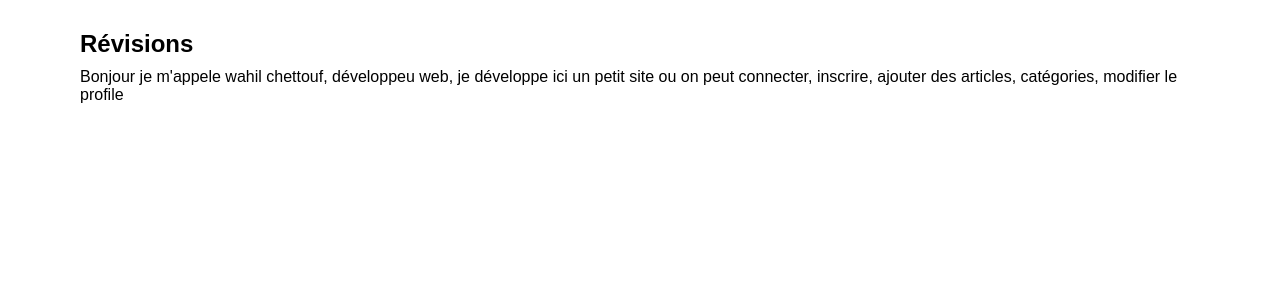
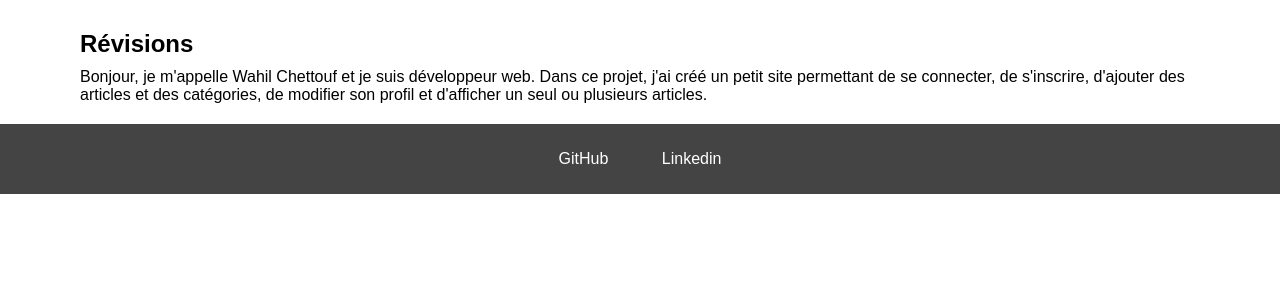
Before and after one commit to Wahil-dev/projet-revisions, a PHP site: page /index.php in a window 1280 px wide. Shown: the part 70-370 px from the top of the page. Run offline with PHP 8.4, Linux system fonts and the light colour scheme.

Commit message:
footer / style / Fin du projet v0.9

```diff
--- a/assets/css/mQuery.css
+++ b/assets/css/mQuery.css
@@ -29,6 +29,11 @@
         width: 100%;
     }
 
+
+    header .menu a {
+        font-size: .8rem;
+    }
+
     .content .profile {
         flex-direction: column;
         gap: 15px;
--- a/assets/css/style.css
+++ b/assets/css/style.css
@@ -227,3 +227,28 @@ header a {
 }
 
 /*______________________________________________________*/
+
+
+
+/* ---------------------- FOOTER ---------------------- */
+.footer {
+    background-color: #444;
+    width: 100%;
+    height: 70px;
+}
+
+.footer .content {
+    width: 200px;
+    margin: auto;
+}
+
+.footer .content a {
+    color: white;
+}
+
+.footer .content a:hover {
+    color: rgb(186, 169, 169);
+}
+
+
+/*______________________________________________________*/
--- a/inc/Article.php
+++ b/inc/Article.php
@@ -87,7 +87,7 @@
                             <p>
                                 <?= substr($articles[$i]->content, 0, 250)?> ...
                             </p>
-                            <a class="path_lien btn-custom" href="page-article.php?article_id=<?= $articles[$i]->id?>" target="_blank">Lire plus</a>
+                            <a class="path_lien btn-custom" href="page-article.php?article_id=<?= $articles[$i]->id?>">Lire plus</a>
                         </div>
                     </article>
                 <?php endfor ;?>
--- a/inc/footer.php
+++ b/inc/footer.php
@@ -1,5 +1,9 @@
-        <footer>
-        </footer>
     </div>
+    <footer class="footer flex-r">
+        <div class="content flex-r">
+            <a href="https://github.com/Wahil-dev/projet-revisions" target="_blank">GitHub</a>
+            <a href="https://www.linkedin.com/in/devweb-wahilchettouf/" target="_blank">Linkedin</a>
+        </div>
+    </footer>
 </body>
 </html>
--- a/index.php
+++ b/index.php
@@ -6,7 +6,9 @@
     <section class="presentation">
         <h1 class="title">Révisions</h1>
         <article class="pres-content">
-            <p>Bonjour je m'appele wahil chettouf, développeu web, je développe ici un petit site ou on peut connecter, inscrire, ajouter des articles, catégories, modifier le profile</p>
+            <p>
+                Bonjour, je m'appelle Wahil Chettouf et je suis développeur web. Dans ce projet, j'ai créé un petit site permettant de se connecter, de s'inscrire, d'ajouter des articles et des catégories, de modifier son profil et d'afficher un seul ou plusieurs articles.
+            </p>
         </article>
     </section>
 
```
